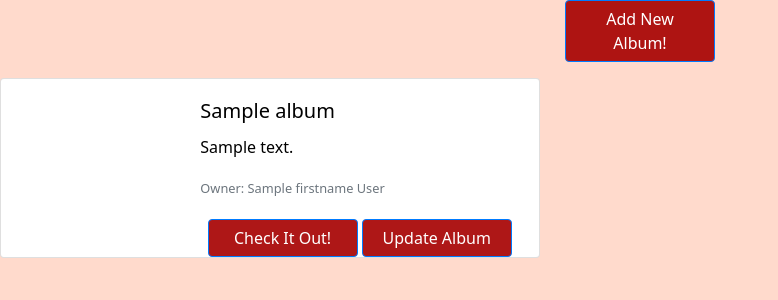
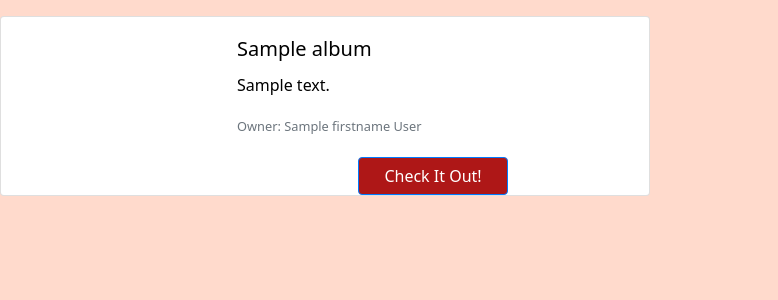
Before and after one commit to FablihaHossain/tahiya_click, a Flask app: template application/templates/albumsPage.html in a window 1280 px wide. Shown: the part 55-355 px from the top of the page, without its empty margins (0-778 px from the left). Run offline with Flask 2, Linux system fonts and the light colour scheme; the template is opened without the code that fills it: most values are stand-ins (such as "Sample title", 1, 10 or a date in 2020); some libraries are stand-ins or nearby versions.

Commit message:
updated albums page to view update button based on their own album

```diff
--- a/application/templates/albumsPage.html
+++ b/application/templates/albumsPage.html
@@ -3,14 +3,14 @@
 
 {% block body %}
 
-		<div class = "text-center">
+		<!-- <div class = "text-center">
 			<a href="{{url_for('newAlbum')}}" class="btn btn-primary btn-primary-block"> Add New Album! </a>
-		</div>
+		</div> -->
 
 		<div class = "body-html body-size">
 		{% for album in albums %}
 		<p></p>
-		<div class="card mb-3" style="max-width: 540px;">
+		<div class="card mb-3" style="max-width: 650px;">
 		  <div class="row no-gutters">
 		    <div class="col-md-4">
 		    {% for image in coverImages %}
@@ -31,7 +31,10 @@
 		      </div>
 		      <div class = "text-center">
 		      <a href="{{url_for('viewAlbum', albumID = album.album_id)}}" class="btn btn-primary btn-primary-block">Check It Out!</a>
+
+		      {% if album.owner_id == currentUserID %}
 		      <a href="{{url_for('updateAlbum', albumID = album.album_id)}}" class="btn btn-primary btn-primary-block">Update Album</a>
+		      {% endif %}
 		  </div>
 		    </div>
 		  </div>
```
